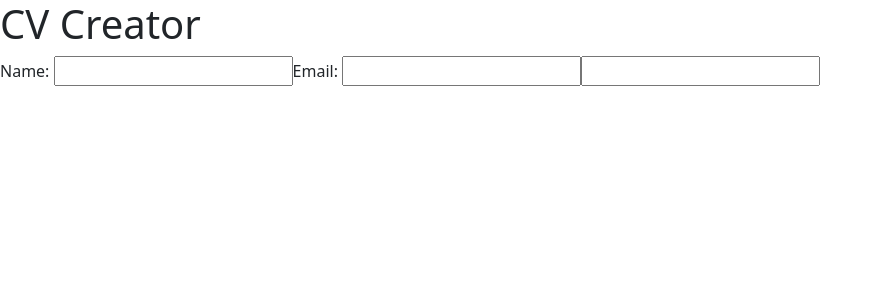
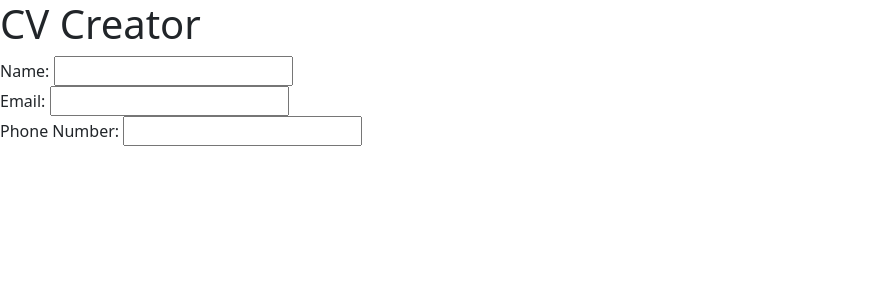
Before and after one commit to Eddie9421/cv, a React (Vite) app: page / in a window 1280 px wide. Shown: the top 300 px of the page, without its empty margins (0-882 px from the left). Built offline with nearby package versions, Linux system fonts and the light colour scheme.

Commit message:
Finished basic HTML of general info component

```diff
--- a/src/components/GeneralInfo.jsx
+++ b/src/components/GeneralInfo.jsx
@@ -1,14 +1,14 @@
 function GeneralInfo() {
   return (
-    <div className="d-flex">
+    <div className="d-flex flex-column">
       <label htmlFor="name">
         Name: <input type="text" id="name" />
       </label>
       <label htmlFor="email">
         Email: <input type="email" id="email" />
       </label>
-      <label htmlFor="">
-        <input type="text" />
+      <label htmlFor="phone-number">
+        Phone Number: <input type="tel" id="phone-number" />
       </label>
     </div>
   );
```
